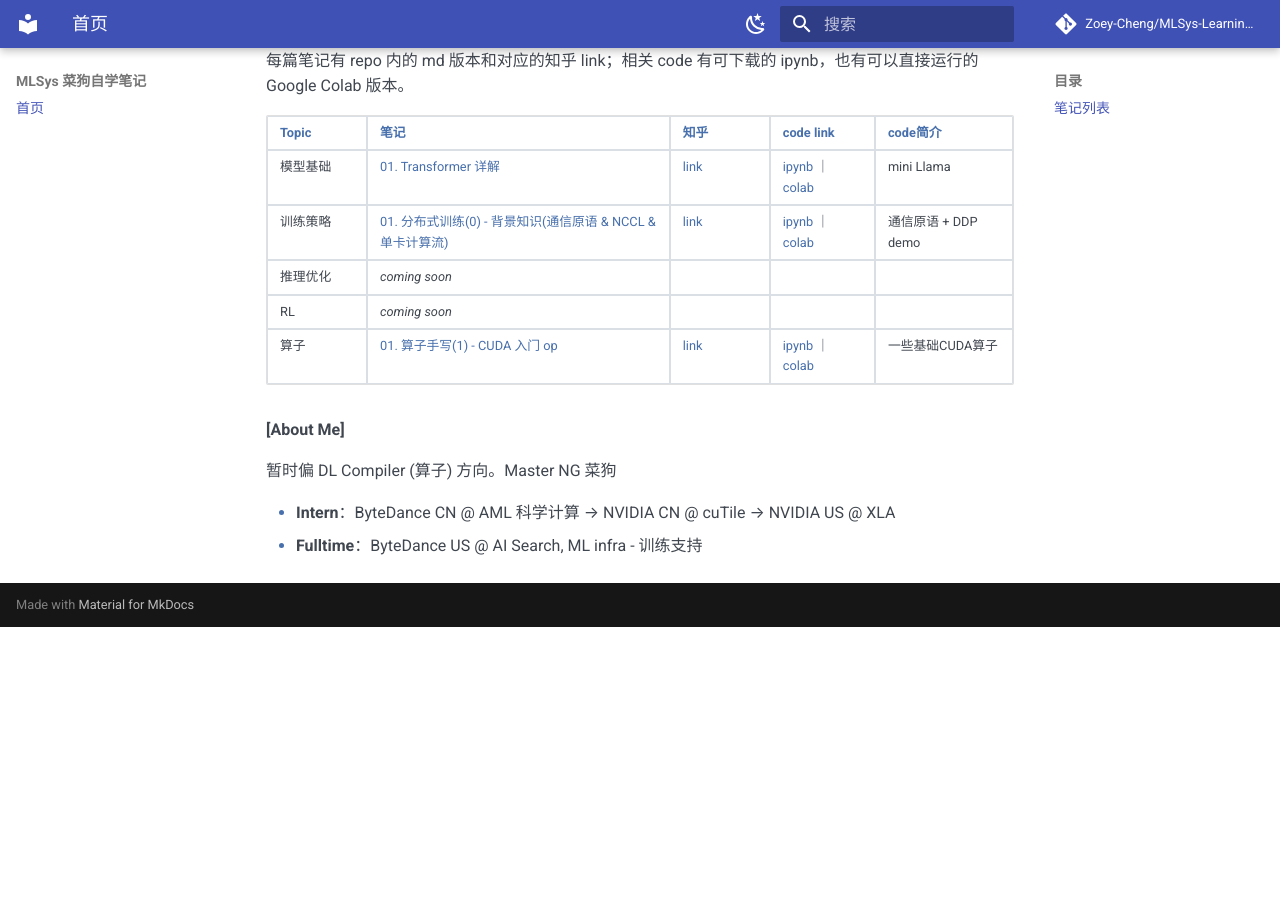
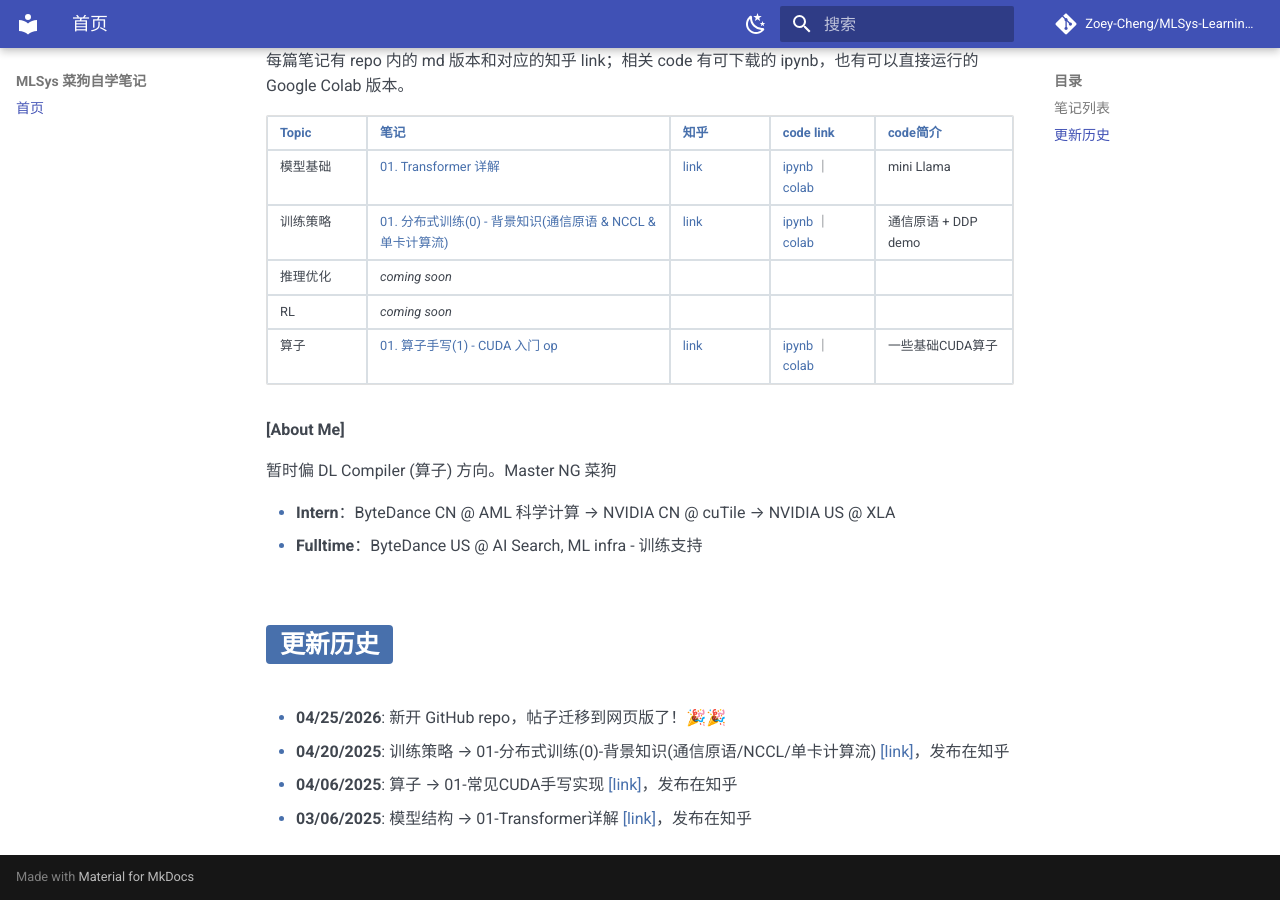
Before and after one commit to Zoey-Cheng/MLSys-Learning-Notes, an MkDocs documentation site: the page built from docs/index.md, in a window 1280 px wide and 900 px high, scrolled down 526 px. Built offline with MkDocs 1.6.1 and Material for MkDocs 9.7.7, drawn with Linux system fonts in a browser that asks for light colours; comment, search, counter and statistics services are not loaded; before the commit the page ends 1153 px from its top, so only the background shows below that.

Commit message:
update history

```diff
--- a/docs/index.md
+++ b/docs/index.md
@@ -28,3 +28,10 @@
 
 - **Intern**：ByteDance CN @ AML 科学计算 → NVIDIA CN @ cuTile → NVIDIA US @ XLA
 - **Fulltime**：ByteDance US @ AI Search, ML infra - 训练支持
+
+## 更新历史
+
+- **04/25/2026**: 新开 GitHub repo，帖子迁移到网页版了！🎉🎉
+- **04/20/2025**: 训练策略 → 01-分布式训练(0)-背景知识(通信原语/NCCL/单卡计算流) [[link]](02_训练策略/02_01_分布式训练(0) - 背景知识(通信原语 & NCCL & 单卡计算流).md)，发布在知乎
+- **04/06/2025**: 算子 → 01-常见CUDA手写实现 [[link]](05_算子/05_01_算子手写(1) - CUDA 入门 op.md)，发布在知乎
+- **03/06/2025**: 模型结构 → 01-Transformer详解 [[link]](01_模型基础/01_01_Transformer 详解.md)，发布在知乎
```
Also changed, not shown: README.md (+5 -18 lines).
